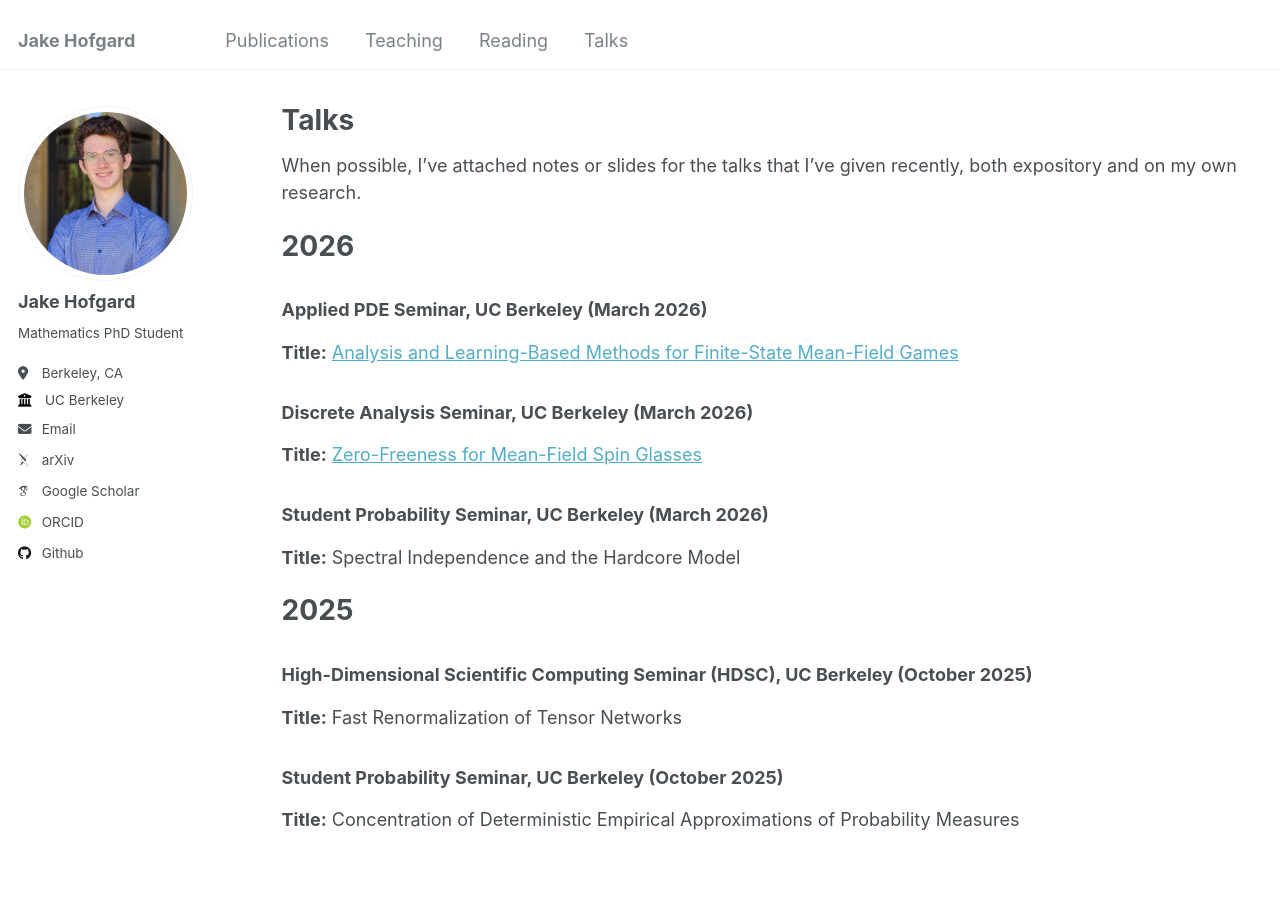
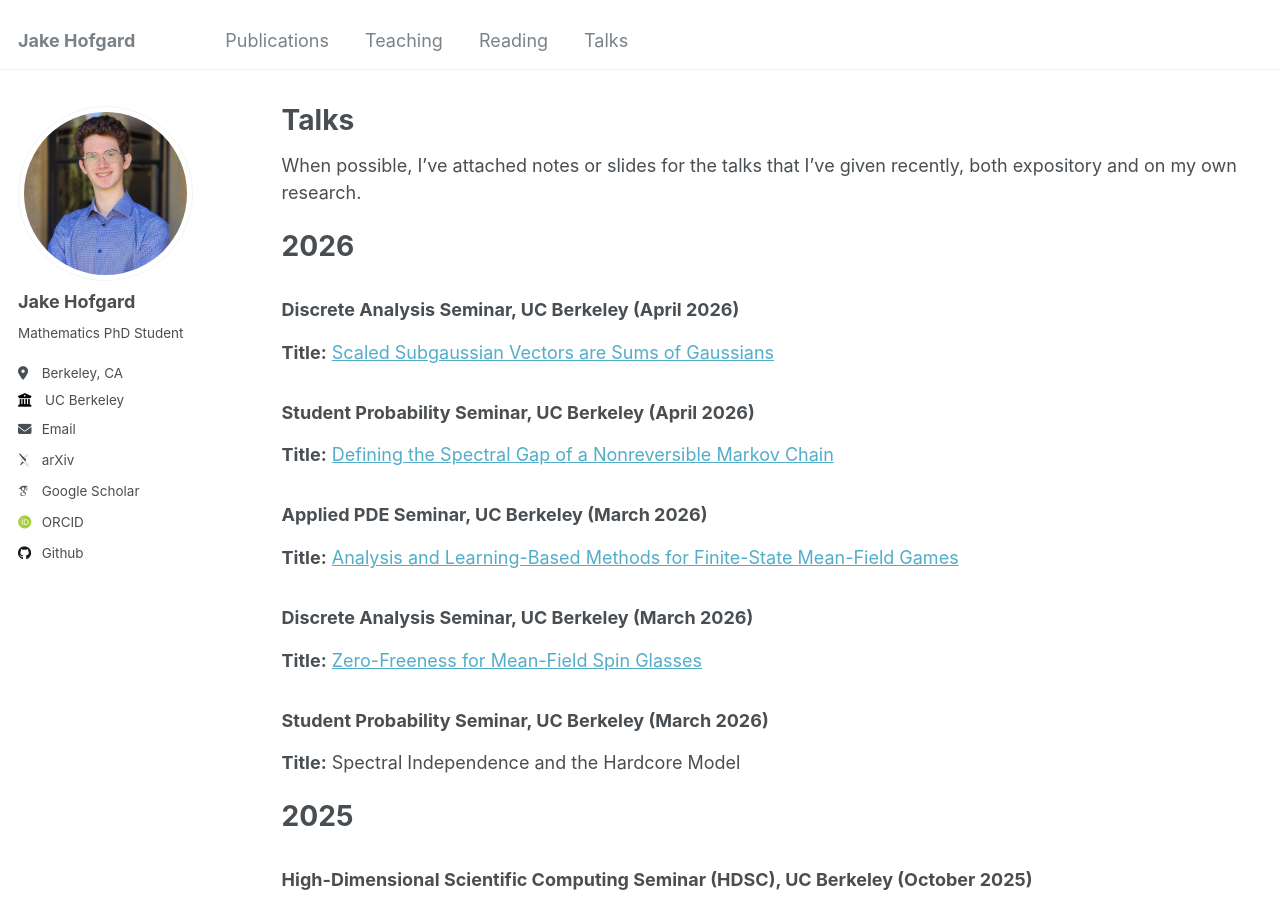
Before and after one commit to jakehofgard/jakehofgard.github.io, a Jekyll site: the page built from _pages/talks.md, in a window 1280 px wide and 900 px high. Built offline with Jekyll 4.4.1, drawn with Linux system fonts in a browser that asks for light colours; some web fonts are replaced.

Commit message:
Add talk notes

```diff
--- a/_pages/talks.md
+++ b/_pages/talks.md
@@ -8,6 +8,14 @@ author_profile: true
 When possible, I've attached notes or slides for the talks that I've given recently, both expository and on my own research.
 
 # 2026
+
+### Discrete Analysis Seminar, UC Berkeley (April 2026)
+
+**Title:** [Scaled Subgaussian Vectors are Sums of Gaussians](../files//DiscreteAnalysisGaussianSums.pdf)
+
+### Student Probability Seminar, UC Berkeley (April 2026)
+
+**Title:** [Defining the Spectral Gap of a Nonreversible Markov Chain](../files//StudentProbNonreversible.pdf)
 
 ### Applied PDE Seminar, UC Berkeley (March 2026)
 
```
